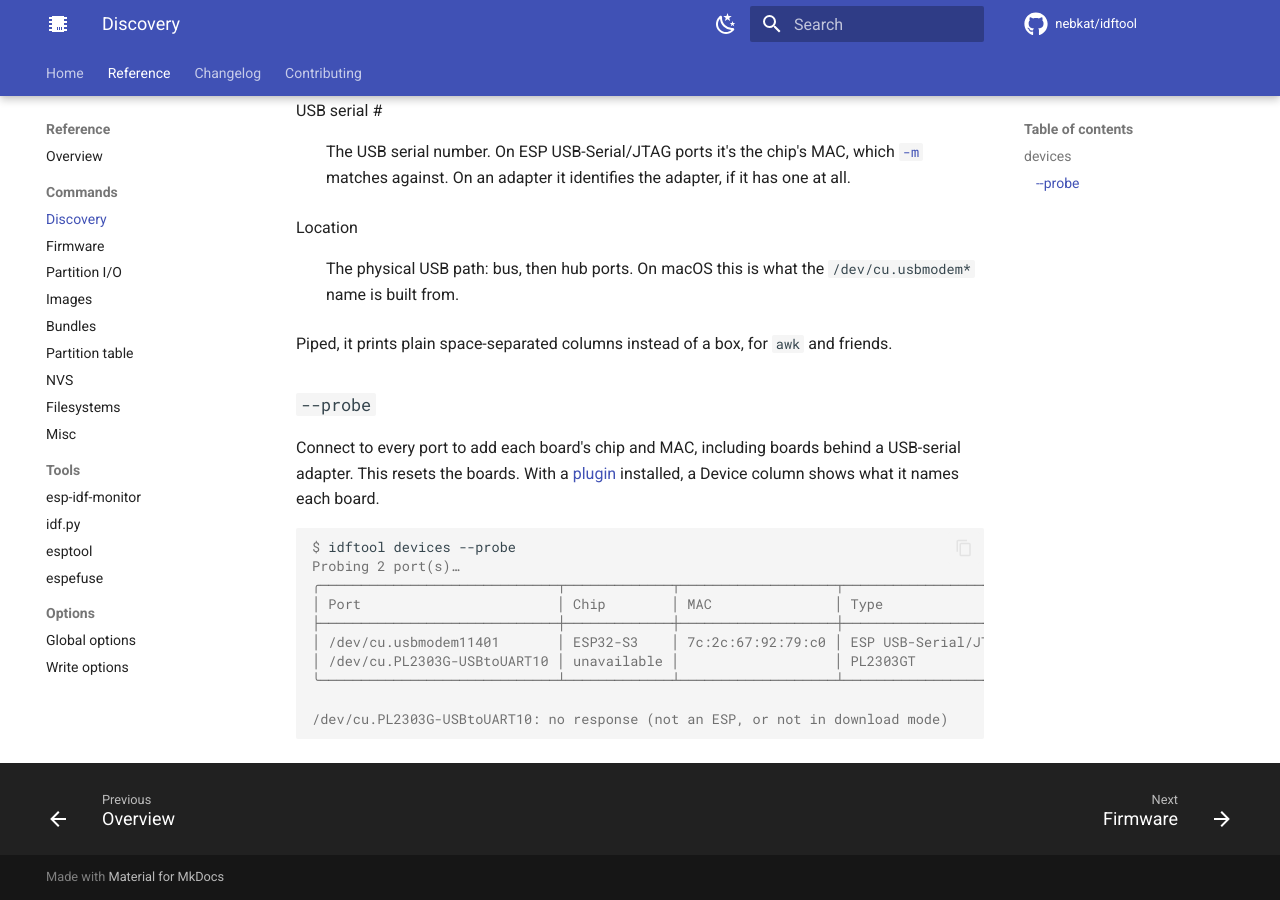
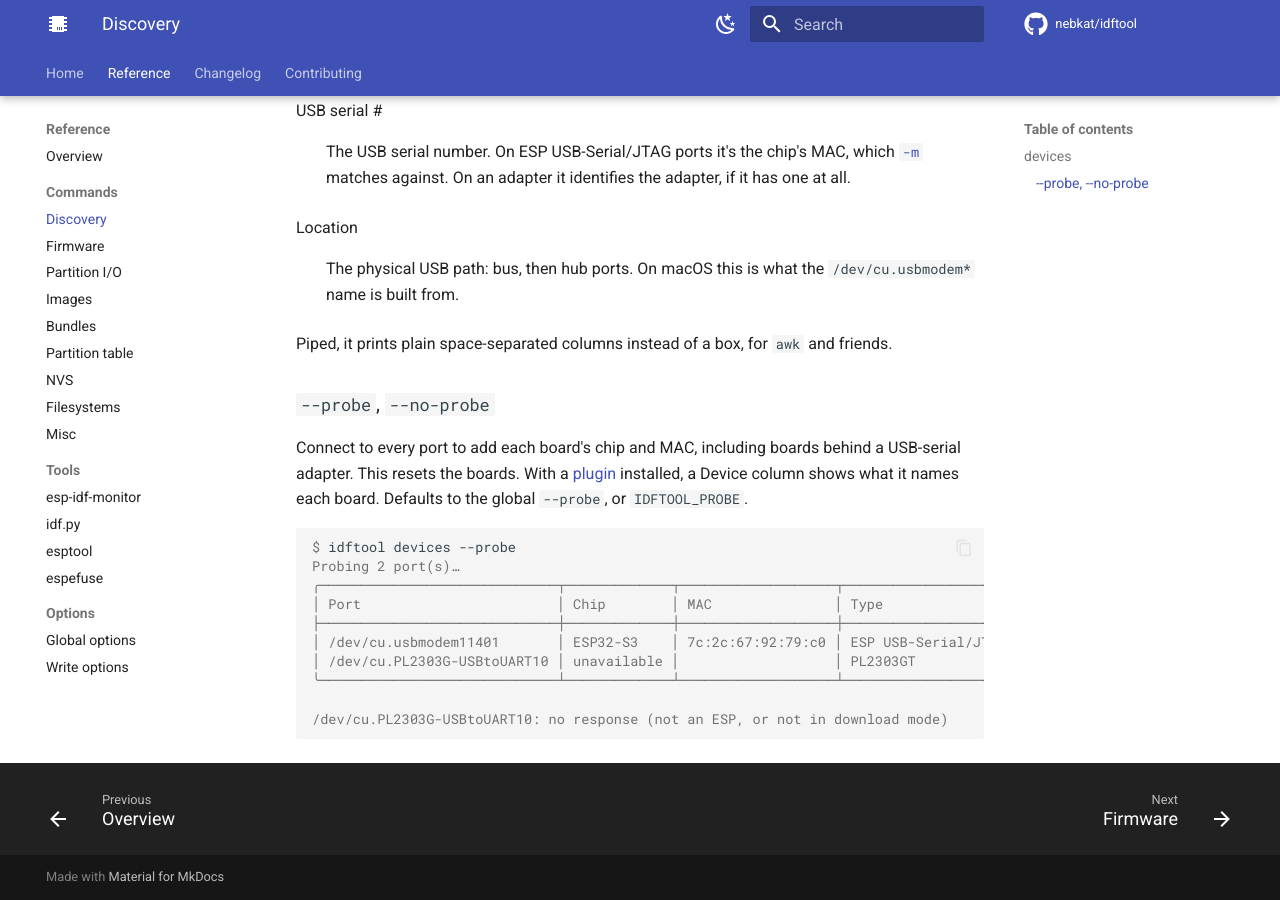
Before and after one commit to nebkat/idftool, an MkDocs documentation site: the page built from docs/reference/discovery.md, in a window 1280 px wide and 900 px high, scrolled down 554 px. Built offline with MkDocs 1.6.1 and Material for MkDocs 9.7.7, drawn with Linux system fonts in a browser that asks for light colours; comment, search, counter and statistics services are not loaded; the version menu is left out.

Commit message:
feat: IDFTOOL_PROBE env var and --no-probe

````diff
--- a/docs/reference/discovery.md
+++ b/docs/reference/discovery.md
@@ -33,12 +33,12 @@
 Piped, it prints plain space-separated columns instead of a box, for `awk` and
 friends.
 
-### `--probe`
+### `--probe`, `--no-probe`
 
 Connect to every port to add each board's chip and MAC, including boards behind
 a USB-serial adapter. This resets the boards. With a
 [plugin](../guide/plugins.md) installed, a Device column shows what it names
-each board.
+each board. Defaults to the global `--probe`, or `IDFTOOL_PROBE`.
 
 ```console
 $ idftool devices --probe
````
Also changed, not shown: CHANGELOG.md (+1 -0 lines), docs/guide/choosing-a-device.md (+2 -1 lines), docs/reference/global-options.md (+1 -1 lines), 3 other files.
